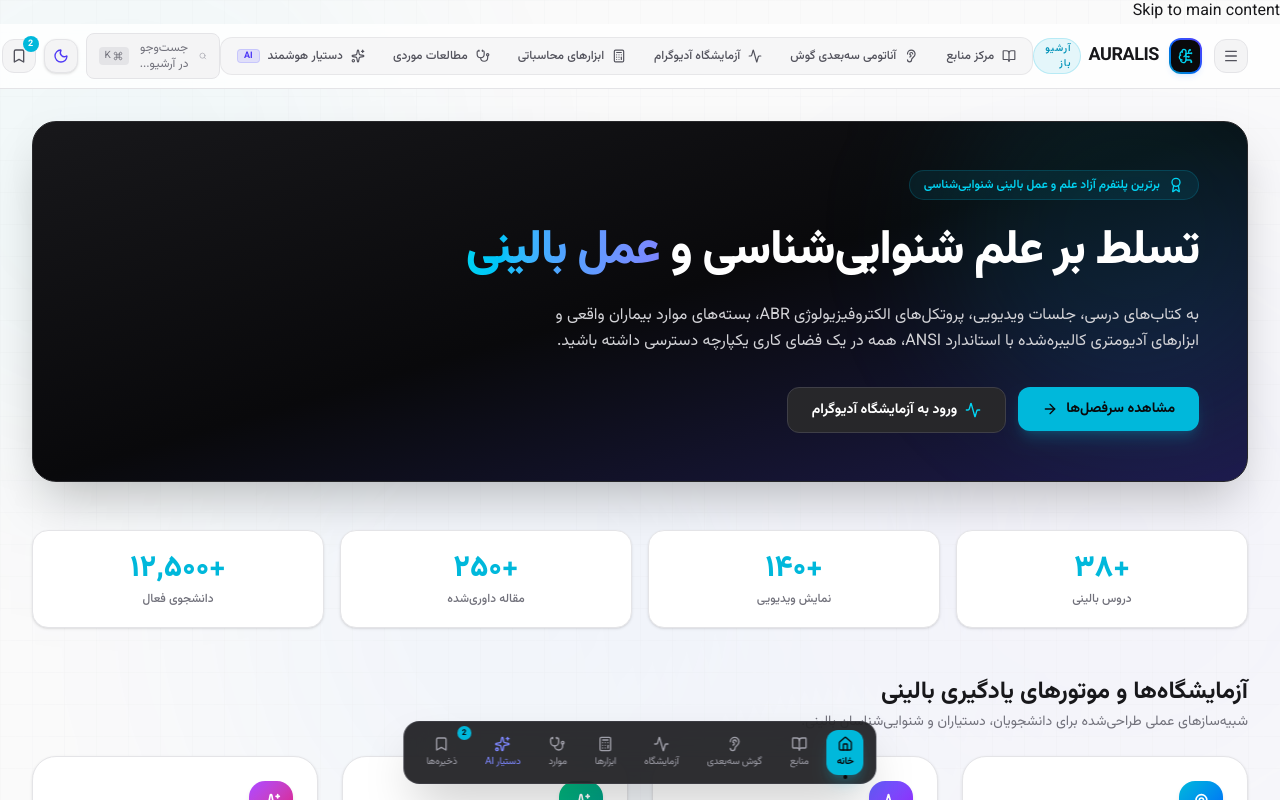
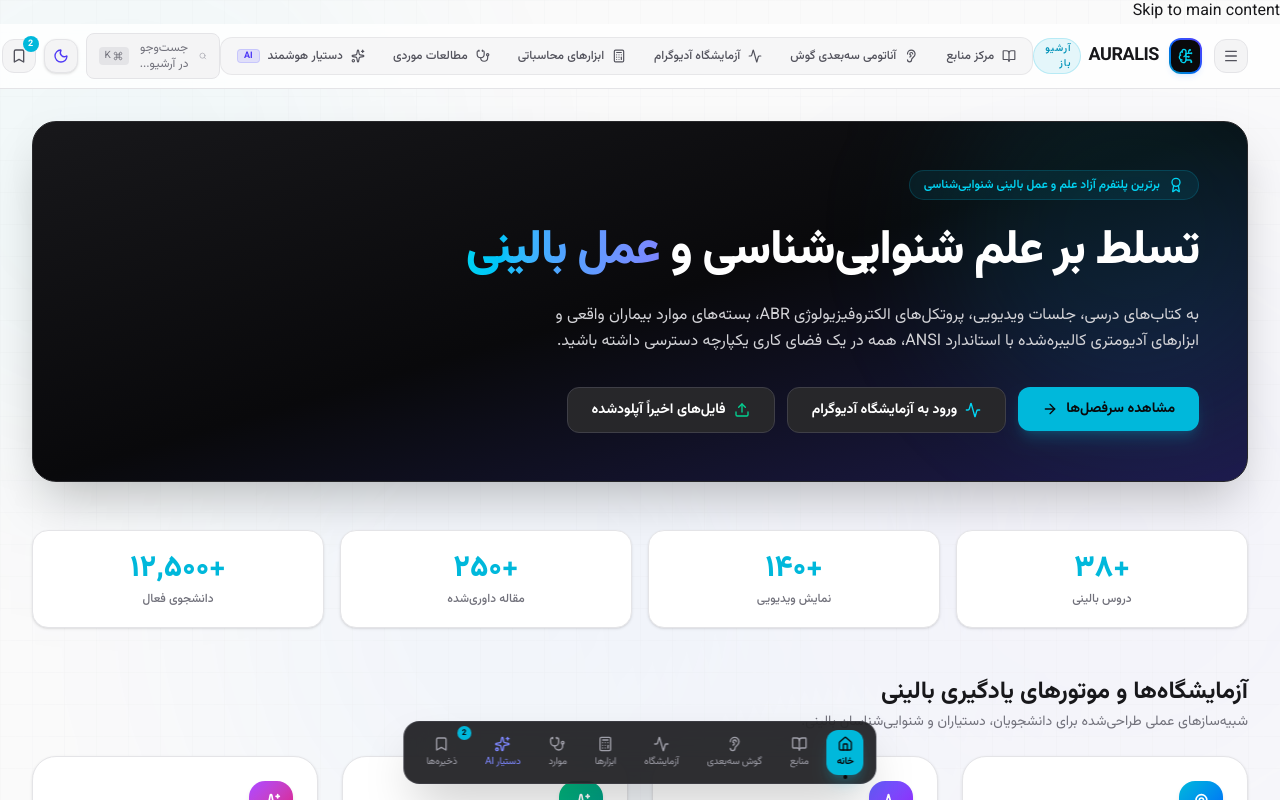
Before and after one commit to mobinahmadikya80-wq/auralis, a React (Vite) app: page / in a window 1280 px wide. Shown: the top 800 px of the page. Built offline with nearby package versions, Linux system fonts and the light colour scheme.

Commit message:
feat: homepage button for recent uploads

```diff
--- a/src/components/pages/HomePage.tsx
+++ b/src/components/pages/HomePage.tsx
@@ -14,7 +14,8 @@ import {
   Calendar,
   CheckCircle2,
   Ear,
-  Search
+  Search,
+  Upload
 } from 'lucide-react';
 import { EDUCATIONAL_RESOURCES } from '../../data/resources';
 import { EducationalResource } from '../../types';
@@ -106,6 +107,16 @@ export const HomePage: React.FC<HomePageProps> = ({ onNavigate, onSelectResource
                 >
                   <Activity className="w-4 h-4 text-cyan-400" />
                   <span>ورود به آزمایشگاه آدیوگرام</span>
+                </button>
+              </Magnetic>
+
+              <Magnetic strength={0.25}>
+                <button
+                  onClick={() => onNavigate('recent-uploads')}
+                  className="px-6 py-3 rounded-xl bg-zinc-800 hover:bg-zinc-700 text-white font-bold text-xs sm:text-sm border border-zinc-700 transition-all flex items-center gap-2 cursor-pointer"
+                >
+                  <Upload className="w-4 h-4 text-emerald-400" />
+                  <span>فایل‌های اخیراً آپلود‌شده</span>
                 </button>
               </Magnetic>
             </div>
```
